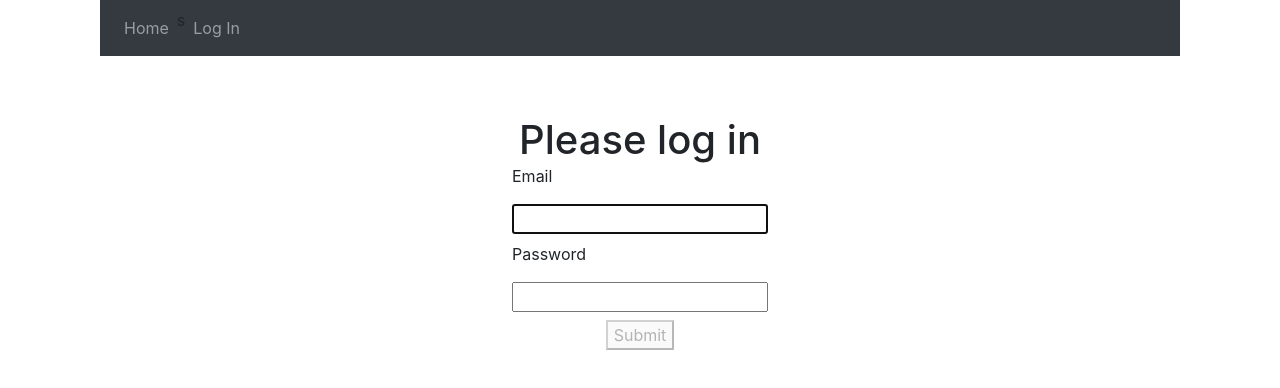
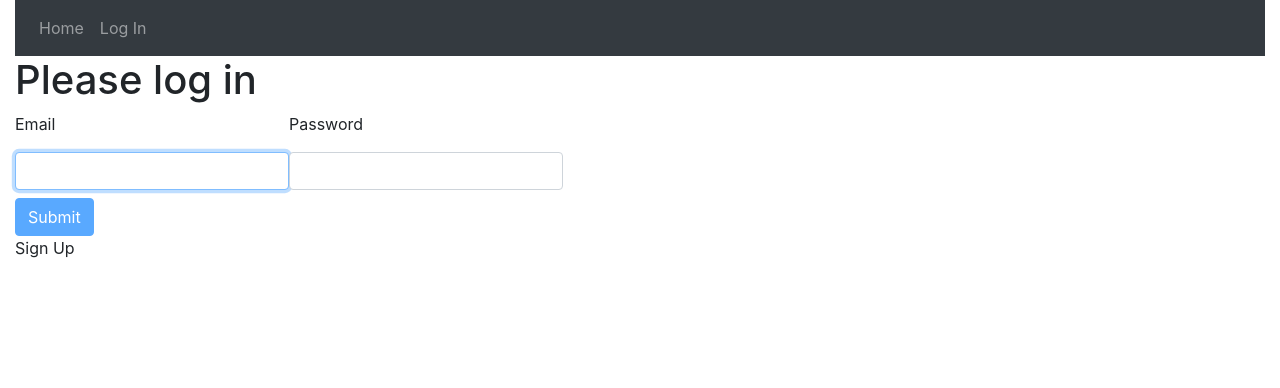
Before and after one commit to Mukul2000/Medium-Clone-React-Frontend, a React (Create React App) app: page /login in a window 1280 px wide. Shown: the top 388 px of the page. Built offline with nearby package versions, Linux system fonts and the light colour scheme.

Commit message:
Finish basic frontend

```diff
--- a/public/index.html
+++ b/public/index.html
@@ -10,7 +10,8 @@
       content="Web site created using create-react-app"
     />
     <link rel="apple-touch-icon" href="%PUBLIC_URL%/logo192.png" />
-    <link rel="stylesheet" href="https://cdn.jsdelivr.net/npm/bootstrap@4.6.0/dist/css/bootstrap.min.css" integrity="sha384-B0vP5xmATw1+K9KRQjQERJvTumQW0nPEzvF6L/Z6nronJ3oUOFUFpCjEUQouq2+l" crossorigin="anonymous">
+    <!--<link rel="stylesheet" href="https://cdn.jsdelivr.net/npm/bootstrap@4.6.0/dist/css/bootstrap.min.css" integrity="sha384-B0vP5xmATw1+K9KRQjQERJvTumQW0nPEzvF6L/Z6nronJ3oUOFUFpCjEUQouq2+l" crossorigin="anonymous">-->
+    <link rel="stylesheet" href= "https://maxcdn.bootstrapcdn.com/bootstrap/4.0.0/css/bootstrap.min.css">
     <!--
       manifest.json provides metadata used when your web app is installed on a
       user's mobile device or desktop. See https://developers.google.com/web/fundamentals/web-app-manifest/
--- a/src/components/App.jsx
+++ b/src/components/App.jsx
@@ -1,6 +1,7 @@
 import React from "react";
 import Home from "./Home";
-import Login from "./Login/Login";
+import Login from "./Login";
+import SignUp from "./SignUp";
 import Navbar from "react-bootstrap/Navbar";
 import Nav from "react-bootstrap/Nav";
 import {
@@ -8,30 +9,27 @@ import {
     Switch,
     Route,
 } from "react-router-dom";
+import 'bootstrap/dist/css/bootstrap.min.css';
 
 
 
 function App() {
     return (
         <Router>
-            <div className="container">
                 <div className="container-fluid">
                     <Navbar bg="dark" variant="dark">
                         <Nav className="mr-auto">
-                            <Nav.Link href="/">Home</Nav.Link>s
-                            <Nav.Link href="/Login">Log In</Nav.Link>
+                            <Nav.Link href="/">Home</Nav.Link>
+                            <Nav.Link href="/login">Log In</Nav.Link>
                         </Nav>
                     </Navbar>
                     <Switch>
-                        <Route path="/Login">
-                            <Login />
-                        </Route>
-                        <Route path="/">
-                            <Home />
-                        </Route>
+                        <Route path="/login" exact component={Login}/>
+                        <Route path="/" exact component={Home}/>
+                        <Route path="/signup" exact component={SignUp}/>
+
                     </Switch>
                 </div>
-            </div>
         </Router>
     );
 }
--- a/src/components/Home.jsx
+++ b/src/components/Home.jsx
@@ -19,7 +19,7 @@ export default function Home() {
     return (
         <div>
             <Jumbotron fluid>
-                <h1 className="display-1">Conduit</h1>
+                <h1 className="display-1 text-center">Conduit</h1>
                 <p className="lead text-center">
                     What's your story today?
                 </p>
--- a/src/components/Login/Login.jsx
+++ b/src/components/Login.jsx
@@ -1,5 +1,8 @@
 import React, {useState} from "react";
-import "./Login.css";
+import SignUp from "./SignUp";
+import {Link} from "react-router-dom";
+import Button from "react-bootstrap/Button";
+
 
 export default function Login() {
     const [email, setEmail] = useState("");
@@ -16,12 +19,13 @@ export default function Login() {
     }
 
     return (
-        <div className="Login">
+        <div className="form-group">
         <h1> Please log in </h1>
         <form onSubmit={handleSubmit}>
             <label>
                 <p> Email </p>
                 <input
+                class="form-control"
                 value = {email}
                 autoFocus
                 onChange={(e) => setEmail(e.target.value)}
@@ -30,14 +34,16 @@ export default function Login() {
             <label>
                 <p> Password </p>
                 <input
+                class="form-control"
                 value = {pass}
                 onChange={(e) => setPassword(e.target.value)}
                 type="password"/>
             </label>
             <div>
-            <button type="submit" disabled={!validateForm()}> Submit </button>
+            <Button type="submit" variant="primary" disabled={!validateForm()}> Submit </Button>
             </div>
         </form>
+        Sign Up
         </div>
     );
 }
--- a/src/components/Login/Login.css
+++ /dev/null
@@ -1,15 +0,0 @@
-@media all and (min-width: 480px) {
-    .Login {
-      padding: 60px 0;
-    }
-
-    .Login form, h1  {
-      margin: 0 auto;
-      max-width: 320px;
-      display: flex;
-      flex-direction: column;
-      align-items: center;
-    }
-
-
-  }
--- a/src/components/SignUp/SignUp.jsx
+++ b/src/components/SignUp.jsx
@@ -1,5 +1,4 @@
 import React, {useState} from "react";
-import "./Login.css";
 
 export default function Login() {
     const [email, setEmail] = useState("");
--- a/src/components/SignUp/SignUp.css
+++ /dev/null
@@ -1,15 +0,0 @@
-@media all and (min-width: 480px) {
-    .Login {
-      padding: 60px 0;
-    }
-
-    .Login form, h1  {
-      margin: 0 auto;
-      max-width: 320px;
-      display: flex;
-      flex-direction: column;
-      align-items: center;
-    }
-
-
-  }
```
